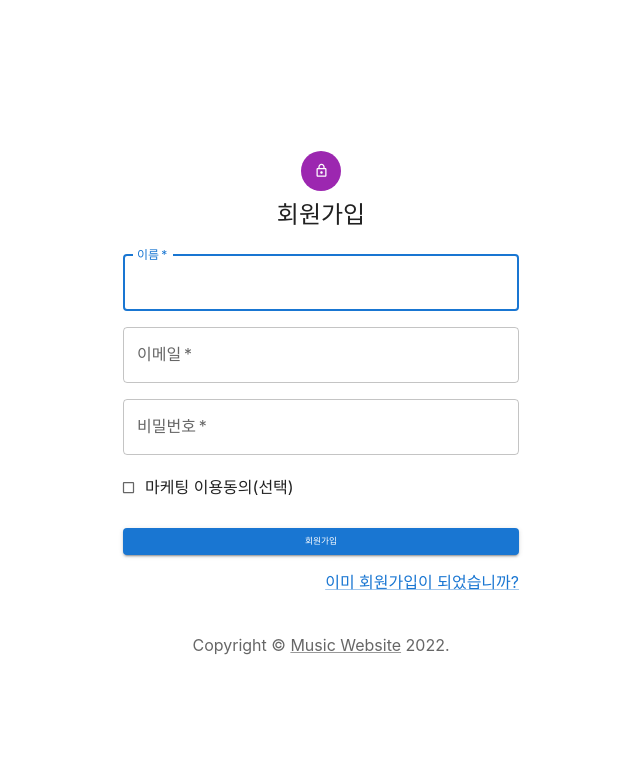
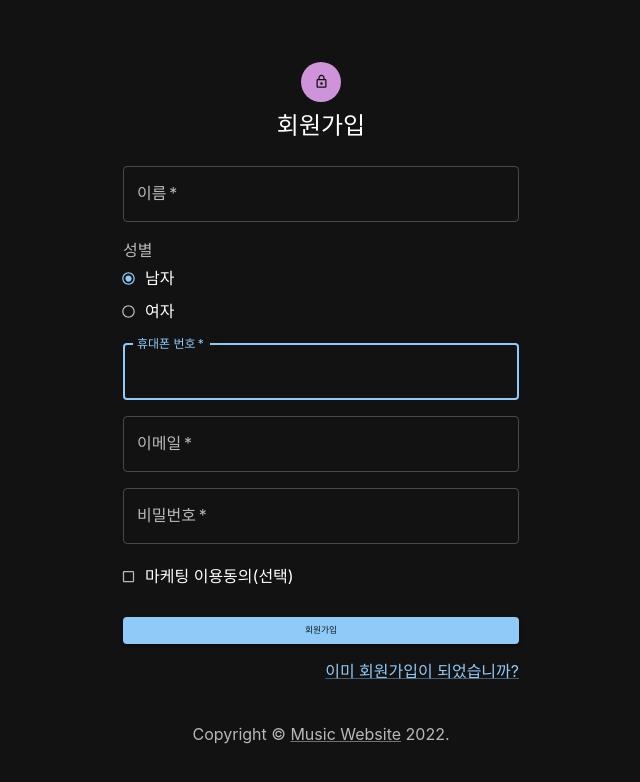
Before and after one commit to Ryujaekang/Music_WEB, a Next.js app: page /auth/signup in a window 1280 px wide. Shown: the top 782 px of the page, without its empty margins (319-959 px from the left). Built offline with nearby package versions, Linux system fonts and the light colour scheme.

Commit message:
[Add] 회원가입 기능 작업 완료 및 스낵바 추가

```diff
--- a/package.json
+++ b/package.json
@@ -26,6 +26,7 @@
     "next": "12.0.7",
     "next-auth": "^4.3.1",
     "next-with-less": "^2.0.5",
+    "notistack": "^2.0.5",
     "prettier": "^2.5.1",
     "react": "17.0.2",
     "react-dom": "17.0.2",
--- a/src/components/common/RankingCard/index.tsx
+++ b/src/components/common/RankingCard/index.tsx
@@ -1,4 +1,4 @@
-import React, { useState } from 'react';
+import React, { useEffect, useState } from 'react';
 import NextLink from 'next/link';
 import {
   Box,
@@ -69,6 +69,10 @@ function RankingCard({
   const { playlist } = useAppSelector((state) => state.player);
   const dispatch = useAppDispatch();
   const { data: session } = useSession();
+
+  useEffect(() => {
+    likeInfo && setChecked(Boolean(likeInfo.isLike));
+  }, [likeInfo]);
 
   const handleChange = async () => {
     try {
--- a/src/pages/_app.tsx
+++ b/src/pages/_app.tsx
@@ -8,6 +8,7 @@ import { SessionProvider } from 'next-auth/react';
 import { ToggleColorMode } from 'theme';
 import { CacheProvider, EmotionCache } from '@emotion/react';
 import createEmotionCache from '../lib/createEmotionCache';
+import { SnackbarProvider } from 'notistack';
 
 // fortawesome 아이콘 버그 해결 Link: https://fontawesome.com/docs/web/use-with/react/use-with
 import { config } from '@fortawesome/fontawesome-svg-core';
@@ -36,9 +37,11 @@ function App({ Component, emotionCache = clientSideEmotionCache, pageProps }: Ap
       // you have a short session maxAge time. Shown here with default values.
       session={pageProps.session}
     >
-      <Provider store={store}>
-        <ToggleColorMode>{getLayout(<Component {...pageProps} />)}</ToggleColorMode>
-      </Provider>
+      <SnackbarProvider maxSnack={3}>
+        <Provider store={store}>
+          <ToggleColorMode>{getLayout(<Component {...pageProps} />)}</ToggleColorMode>
+        </Provider>
+      </SnackbarProvider>
     </SessionProvider>
     // </CacheProvider>
   );
--- a/src/pages/api/auth/[...nextauth].ts
+++ b/src/pages/api/auth/[...nextauth].ts
@@ -145,7 +145,7 @@ export default NextAuth({
   pages: {
     signIn: '/auth/login', // Displays signin buttons
     // signOut: '/auth/signout', // Displays form with sign out button
-    // error: '/auth/error', // Error code passed in query string as ?error=
+    error: '/auth/login', // Error code passed in query string as ?error=
     // verifyRequest: '/auth/verify-request', // Used for check email page
     // newUser: null // If set, new users will be directed here on first sign in
   },
--- /dev/null
+++ b/src/pages/api/signup.ts
@@ -0,0 +1,24 @@
+import type { NextApiRequest, NextApiResponse } from 'next';
+import axios from '@lib/customAxios';
+
+export default async function handler(req: NextApiRequest, res: NextApiResponse) {
+  const {
+    body: { name, gender, phoneNumber, email, password },
+  } = req;
+
+  try {
+    const { data } = await axios
+      .post(`/user`, {
+        username: name,
+        gender,
+        phoneNumber,
+        email,
+        password,
+      })
+      .then((res) => res.data);
+
+    res.status(200).json(data);
+  } catch (err) {
+    res.status(500).json({ error: 'failed to load data' });
+  }
+}
--- a/src/pages/auth/signup.tsx
+++ b/src/pages/auth/signup.tsx
@@ -1,4 +1,4 @@
-import React, { useEffect } from 'react';
+import React, { useState, useEffect } from 'react';
 import {
   Avatar,
   Button,
@@ -11,30 +11,70 @@ import {
   Box,
   Typography,
   Container,
+  RadioGroup,
+  Radio,
+  FormLabel,
 } from '@mui/material';
 import LockOutlinedIcon from '@mui/icons-material/LockOutlined';
 import { Copyright } from '@components/common';
 import { useColorMode } from '@theme/index';
 import { useRouter } from 'next/router';
 import NextLink from 'next/link';
+import axios from 'axios';
+import { useSnackbar } from 'notistack';
 
 function SignUp() {
   const router = useRouter();
   const { mode, toggleColorMode } = useColorMode();
+  const [phoneNumber, setPhoneNumber] = useState('');
+  const [gender, setGender] = useState('M');
+  const { enqueueSnackbar, closeSnackbar } = useSnackbar();
 
-  const handleSubmit = (event: React.FormEvent<HTMLFormElement>) => {
+  const handleChangeGender = (event: React.ChangeEvent<HTMLInputElement>) => {
+    setGender((event.target as HTMLInputElement).value);
+  };
+
+  const handleChangePhoneNumber = (event: React.ChangeEvent<HTMLInputElement>) => {
+    setPhoneNumber(event.target.value);
+  };
+
+  const handleSubmit = async (event: React.FormEvent<HTMLFormElement>) => {
     event.preventDefault();
     const data = new FormData(event.currentTarget);
-    console.log({
-      email: data.get('email'),
-      password: data.get('password'),
-    });
-    router.push('/login');
+
+    const res = await axios
+      .post('/api/signup', {
+        name: data.get('name'),
+        gender: data.get('gender'),
+        phoneNumber: data.get('phoneNumber'),
+        email: data.get('email'),
+        password: data.get('password'),
+      })
+      .then((data) => data.data)
+      .catch(() => enqueueSnackbar('회원가입에 실패하였습니다.', { variant: 'error' }));
+
+    if (res.result === 'SUCCESS') {
+      enqueueSnackbar('회원가입하였습니다..', { variant: 'success' });
+      router.push('/auth/login');
+    }
+
+    if (res.result === 'FAIL' || !res) {
+      enqueueSnackbar(res.message.error, { variant: 'error' });
+    }
   };
 
   useEffect(() => {
-    mode === 'dark' && toggleColorMode();
-  }, []);
+    if (phoneNumber.length === 10) {
+      setPhoneNumber(phoneNumber.replace(/(\d{3})(\d{3})(\d{4})/, '$1-$2-$3'));
+    }
+    if (phoneNumber.length === 13) {
+      setPhoneNumber(phoneNumber.replace(/-/g, '').replace(/(\d{3})(\d{4})(\d{4})/, '$1-$2-$3'));
+    }
+  }, [phoneNumber]);
+
+  // useEffect(() => {
+  //   mode === 'dark' && toggleColorMode();
+  // }, []);
 
   return (
     <Container
@@ -66,11 +106,37 @@ function SignUp() {
             <Grid item xs={12}>
               <TextField
                 autoComplete="given-name"
-                name="firstName"
+                name="name"
                 required
                 fullWidth
-                id="firstName"
+                id="name"
                 label="이름"
+                autoFocus
+              />
+            </Grid>
+            <Grid item xs={12}>
+              <FormLabel id="demo-controlled-radio-buttons-group">성별</FormLabel>
+              <RadioGroup
+                aria-labelledby="demo-controlled-radio-buttons-group"
+                name="gender"
+                value={gender}
+                onChange={handleChangeGender}
+              >
+                <FormControlLabel value="M" control={<Radio />} label="남자" />
+                <FormControlLabel value="F" control={<Radio />} label="여자" />
+              </RadioGroup>
+            </Grid>
+            <Grid item xs={12}>
+              <TextField
+                autoComplete="given-phone"
+                name="phoneNumber"
+                required
+                fullWidth
+                id="phoneNumber"
+                label="휴대폰 번호"
+                value={phoneNumber}
+                onChange={handleChangePhoneNumber}
+                inputProps={{ maxLength: 13 }}
                 autoFocus
               />
             </Grid>
@@ -108,7 +174,7 @@ function SignUp() {
           <Grid container justifyContent="flex-end">
             <Grid item>
               <Link variant="body2" component="div">
-                <NextLink href="/login">이미 회원가입이 되었습니까?</NextLink>
+                <NextLink href="/auth/login">이미 회원가입이 되었습니까?</NextLink>
               </Link>
             </Grid>
           </Grid>
```
Also changed, not shown: src/pages/auth/login.tsx (+46 -16 lines).
